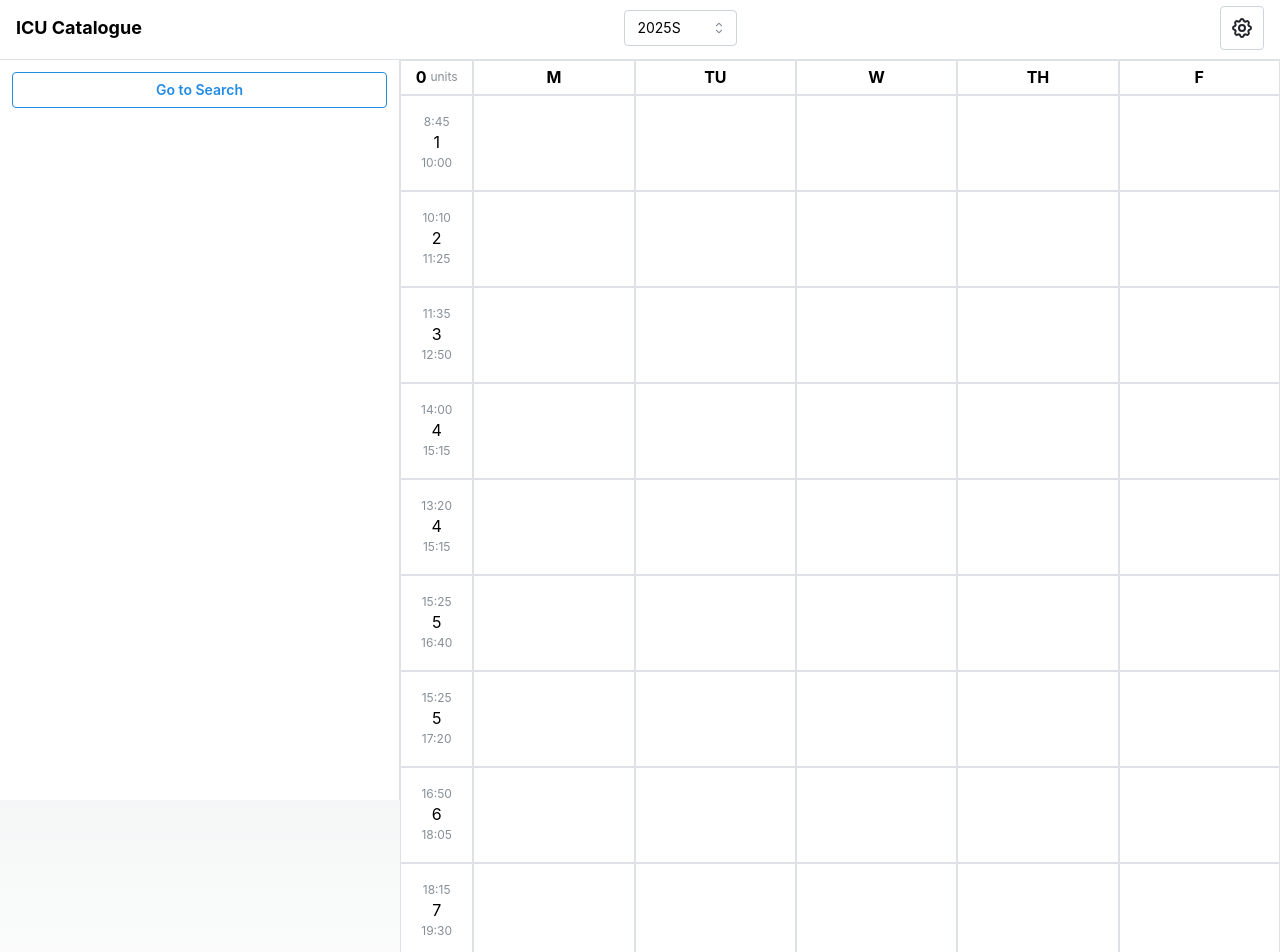
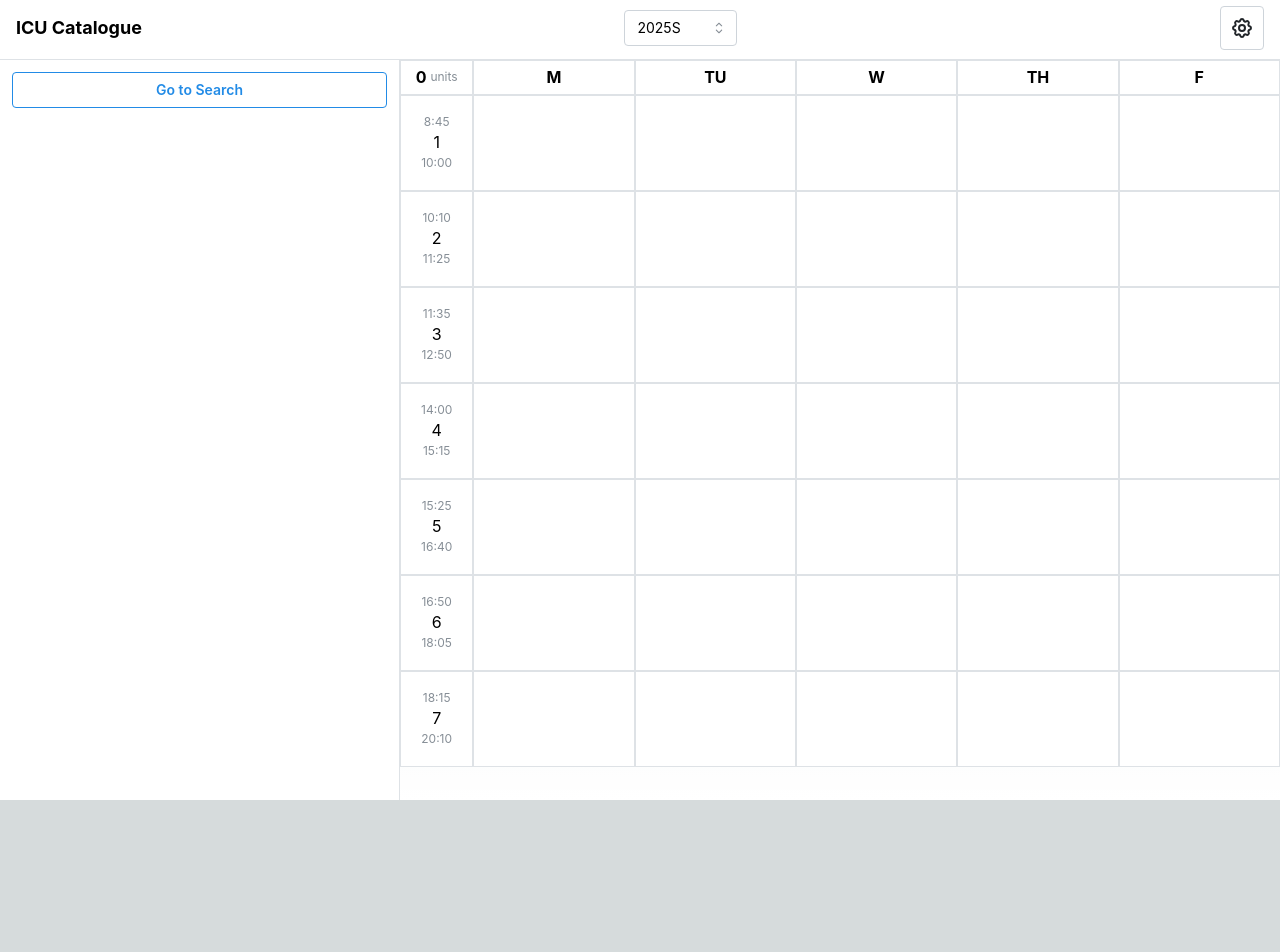
Before and after one commit to ItsukiKigoshi/icu-catalogue, a Next.js app: page / in a window 1280 px wide. Shown: the top 952 px of the page. After the commit the page ends 800 px from the top, so only its background shows below. Built offline with nearby package versions, Linux system fonts and the light colour scheme.

Commit message:
fix: repeated display of super and normal 457 in vertical axis, but unable to display on 457

```diff
--- a/src/components/Timetable/index.tsx
+++ b/src/components/Timetable/index.tsx
@@ -50,6 +50,13 @@ export function Timetable({
     ["18:15", 7, "19:30", true],
     ["18:15", 7, "20:10", false],
   ];
+  const ScheduleItems_normal = scheduleItems.filter(item => item[3] === false);
+
+  const processedScheduleItems = Array.from({ length: 7 }, (_, i) => {
+    const period = i + 1;
+    const items = scheduleItems.filter(item => item[1] === period);
+    return items.find(item => item[3] === true) || items.find(item => item[3] === false);
+  }).filter(Boolean);
 
   // timetableLookup
   const timetableLookup = enrolledCourses.reduce((acc, course) => {
@@ -97,21 +104,23 @@ export function Timetable({
       {/* timetable body */}
       {/* {Array(7).fill(0).map((_, i) => {
         const period = scheduleItems[i][1]; */}
-      {scheduleItems.map(([start, period, end, isSuper], i) => {
+      {Array(7).fill(0).map((_, i) => {
+        const period = Number(i + 1);
+        const rowItem = processedScheduleItems.find(item => item[1] === period );
         return (
           <Grid key={period} gutter="0" align="stretch">
             <Grid.Col span={1}>
               <Card radius="0" withBorder h="100%" mih="12vh" p="4">
                 <Stack align="center" justify="center" gap="0" h="100%">
-                  <Text size="xs" c="dimmed">{scheduleItems[i][0]}</Text>
+                  <Text size="xs" c="dimmed">{ScheduleItems_normal[i][0]}</Text>
                   <Text size="md">{period}</Text>
-                  <Text size="xs" c="dimmed">{scheduleItems[i][2]}</Text>
+                  <Text size="xs" c="dimmed">{ScheduleItems_normal[i][2]}</Text>
                 </Stack>
               </Card>
             </Grid.Col>
 
             {weekdays.map((day) => {
-              const cellKey = `${period}/${day}/${isSuper ? "super" : "normal"}`;
+              const cellKey = `${period}/${day}/${rowItem?.[3]? "super" : "normal"}`;
               const courses = timetableLookup[cellKey] || [];
 
               return (
@@ -140,9 +149,9 @@ export function Timetable({
                               <Text size="xs" c="dimmed" lineClamp={1}>
                                 {course.room}
                               </Text>
-                              {isSuper && (
+                              {rowItem?.[3] && (
                                 <Text size="xs" c="red" lineClamp={2}>
-                                  {scheduleItems[i][0]} {scheduleItems[i][2]}
+                                  {rowItem?.[0]} - {rowItem?.[2]}
                                   </Text>
                               )}
                             </Stack>
```
